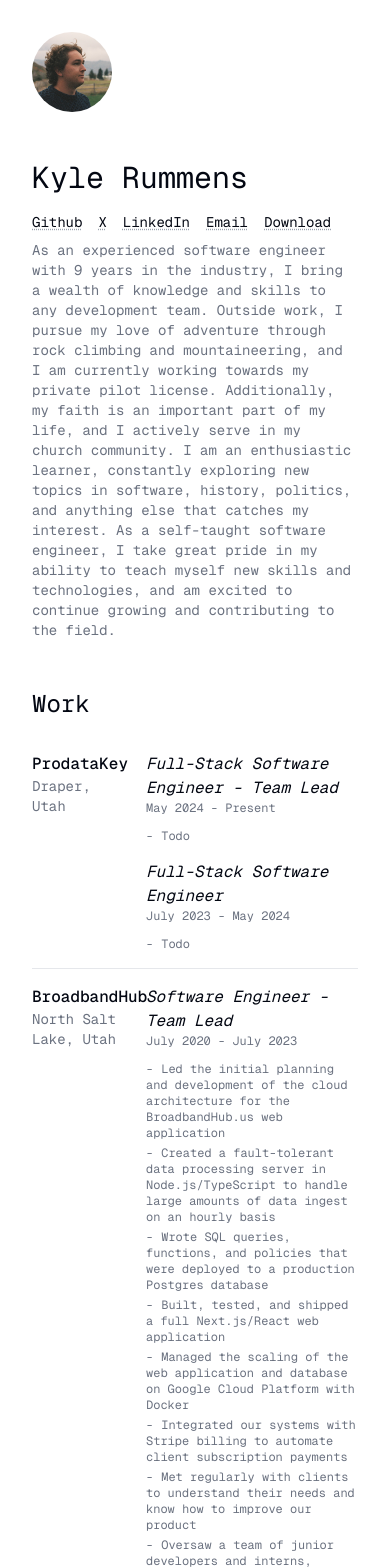
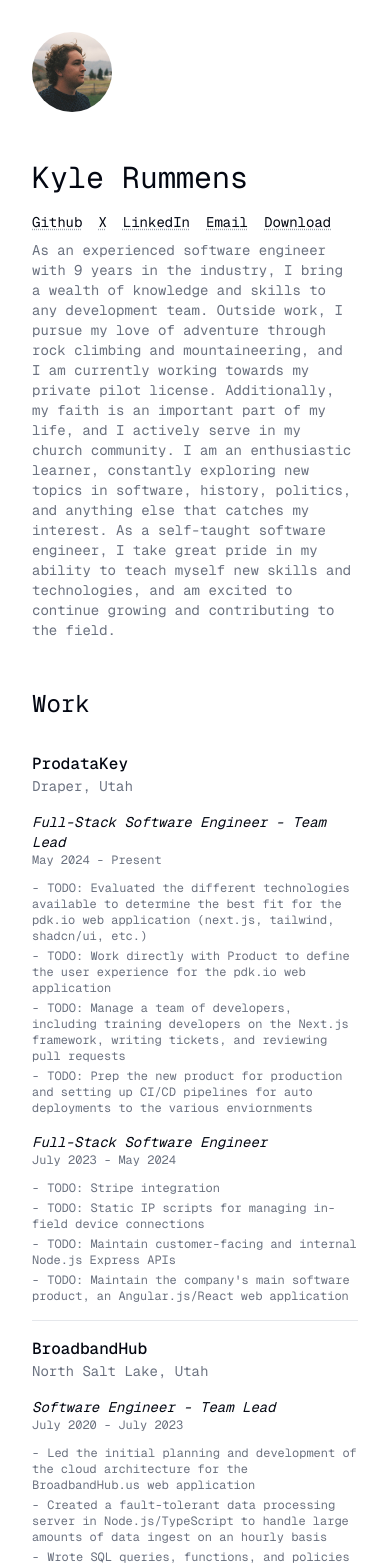
Before and after one commit to kylerummens/kylerummens.com, a Next.js app: page / in a window 390 px wide. Shown: the top 1568 px of the page. Built offline with nearby package versions, Linux system fonts and the light colour scheme.

Commit message:
Fix 'Work' section for mobile

```diff
--- a/src/app/components/work-section.tsx
+++ b/src/app/components/work-section.tsx
@@ -20,13 +20,23 @@ const jobs: Job[] = [
     positions: [
       {
         title: "Full-Stack Software Engineer - Team Lead",
-        responsibilities: ["Todo"],
+        responsibilities: [
+          "TODO: Evaluated the different technologies available to determine the best fit for the pdk.io web application (next.js, tailwind, shadcn/ui, etc.)",
+          "TODO: Work directly with Product to define the user experience for the pdk.io web application",
+          "TODO: Manage a team of developers, including training developers on the Next.js framework, writing tickets, and reviewing pull requests",
+          "TODO: Prep the new product for production and setting up CI/CD pipelines for auto deployments to the various enviornments",
+        ],
         startDate: "May 2024",
         endDate: "Present",
       },
       {
         title: "Full-Stack Software Engineer",
-        responsibilities: ["Todo"],
+        responsibilities: [
+          "TODO: Stripe integration",
+          "TODO: Static IP scripts for managing in-field device connections",
+          "TODO: Maintain customer-facing and internal Node.js Express APIs",
+          "TODO: Maintain the company's main software product, an Angular.js/React web application",
+        ],
         startDate: "July 2023",
         endDate: "May 2024",
       },
@@ -96,7 +106,7 @@ export function WorkSection() {
 
 function Job({ job }: { job: Job }) {
   return (
-    <div className="grid grid-cols-3 gap-4 py-4">
+    <div className="flex flex-col md:grid md:grid-cols-3 gap-4 py-4">
       <div>
         <h3 className="text-base font-medium">{job.company}</h3>
         <h4 className="text-muted-foreground text-sm">{job.location}</h4>
@@ -104,7 +114,7 @@ function Job({ job }: { job: Job }) {
       <div className="col-span-2 space-y-4">
         {job.positions.map((position) => (
           <div key={position.title}>
-            <h4 className="text-base italic">{position.title}</h4>
+            <h4 className="text-sm md:text-base italic">{position.title}</h4>
             <p className="text-xs text-muted-foreground mb-3">
               {position.startDate} - {position.endDate}
             </p>
```
